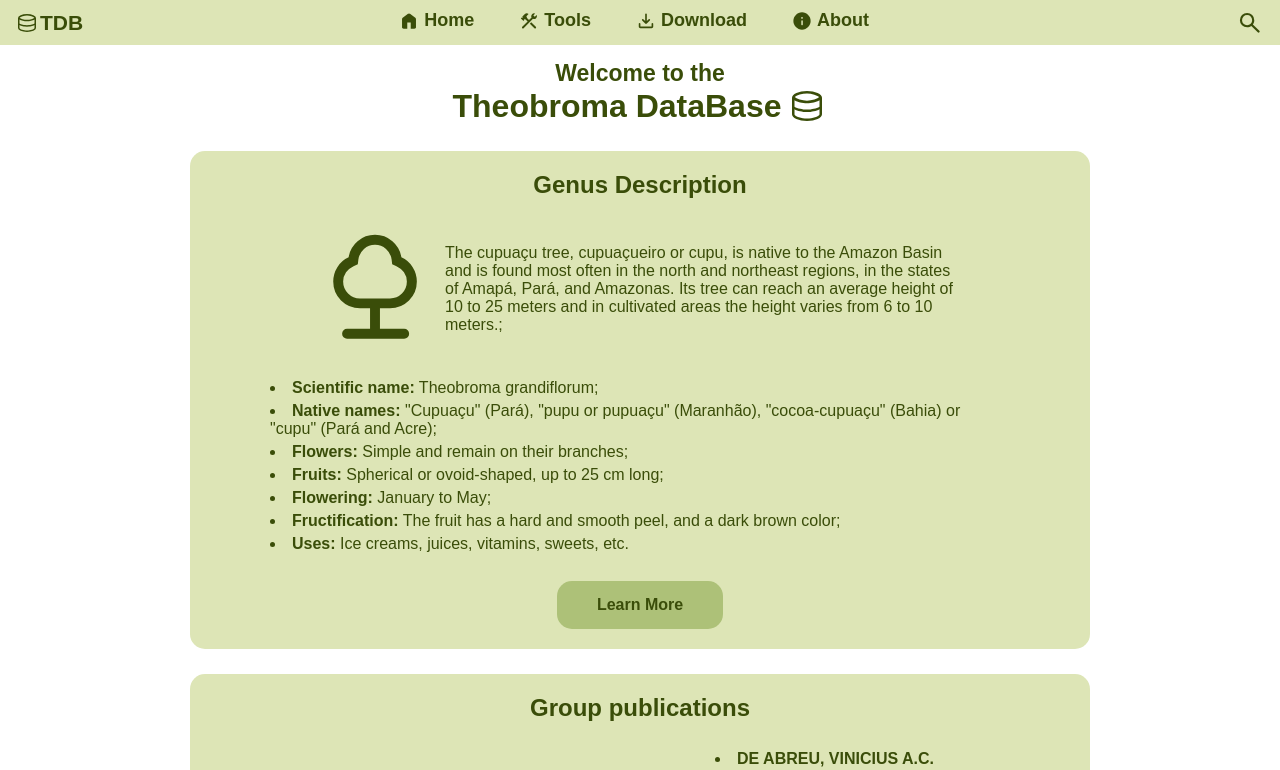
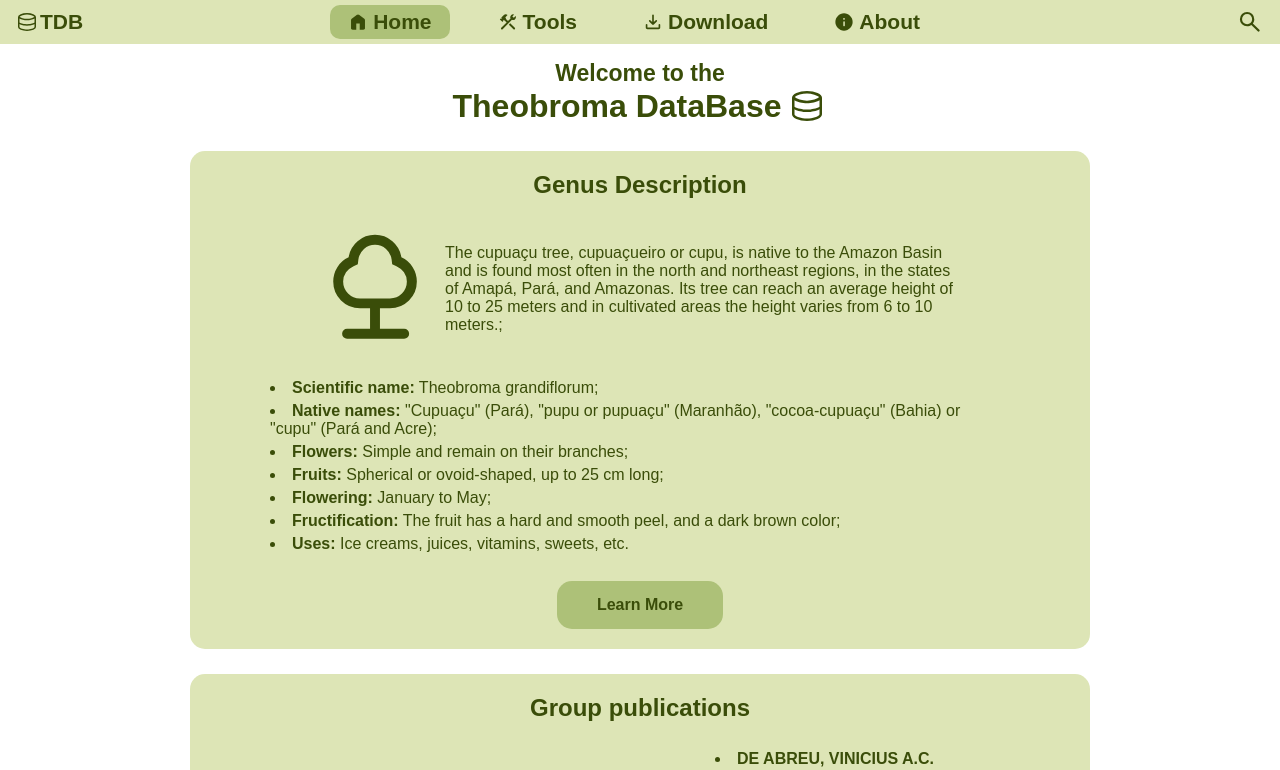
Before and after one commit to Cristiano-Monteiro/TDB-page, a React (Vite) app in the folder tdb-page/: page / in a window 1280 px wide. Shown: the top 770 px of the page. Built offline with nearby package versions, Linux system fonts and the light colour scheme.

Commit message:
Navbar update - May 27, 2023

```diff
--- a/tdb-page/src/TdbPageComponents/GlobalStyles.css
+++ b/tdb-page/src/TdbPageComponents/GlobalStyles.css
@@ -21,6 +21,11 @@
 
 body{
   font-size: 1.6rem;
-  width: 100vw;
+  width: 100%;
   height: 100vh;
+  padding-top: 4.5rem;
 }
+
+li a.active{
+  background-color: var(--color-bttn);
+}
--- a/tdb-page/src/TdbPageComponents/PageSections/Navbar/Navbar.module.css
+++ b/tdb-page/src/TdbPageComponents/PageSections/Navbar/Navbar.module.css
@@ -7,6 +7,10 @@
   justify-content: space-between;
   padding: 0 1.5rem;
   gap: 1rem;
+  border-bottom: 1px solid var(--white);
+  position: fixed;
+  top: 0;
+  z-index: 3;
 }
 
 .tdbLogo{
@@ -30,29 +34,30 @@
 }
 
 .navbarTools{
-  position: absolute;
-  left: 0;
   width: 100%;
   height: calc(100% - 4.5rem);
+  position: fixed;
+  left: -100vw;
   top: 4.5rem;
   display: flex;
   align-items: center;
   justify-content: center;
   flex-direction: column;
   background-color: #C6CF9A;
-  gap: 4.5rem;
+  gap: 1.5rem;
   font-size: 2.5rem;
   font-weight: bold;
-
-  transition: transform .4s ease;
-  transform: translateX(-100vw);
-
+  transition: left .4s ease;
   list-style: none;
 }
 
 .navbarTools li{
   position: relative;
+  border-top: 2px solid transparent;
   border-bottom: 2px solid transparent;
+  display: flex;
+  justify-content: center;
+  width: 100%;
 }
 
 .navbarTools li a{
@@ -60,39 +65,30 @@
   display: flex;
   align-items: center;
   gap: .5rem;
-  border-radius: 2rem;
-  padding: .2rem 0;
+  border-radius: 1rem;
+  justify-content: center;
+  width: 80%;
+  max-width: 35rem;
+  height: 6rem;
 }
-
 
 .toolsBttn{
   color: var(--secondary-color);
   display: flex;
   align-items: center;
+  justify-content: center;
   gap: .5rem;
-  border-radius: 2rem;
+  border-radius: 1.3rem;
   padding: .2rem 0;
   cursor: pointer;
+  width: 80%;
+  max-width: 35rem;
+  height: 6rem;
 }
 
 .navbarTools li a img,
 .toolsBttn img{
-  width: 2.8rem;
-}
-
-.navbarTools li::after{
-  content: '';
-  display: flex;
-  margin: auto;
-  width: 0%;
-  height: .15rem;
-  background-color: var(--secondary-color);
-  border-radius: 5rem;
-  transition: width .3s;
-}
-
-.navbarTools li:hover::after{
-  width: 100%;
+  width: 2.6rem;
 }
 
 .dropDown{
@@ -103,9 +99,9 @@
   justify-content: center;
   gap: 2rem;
   top: 100%;
-  left: -7.5rem;
   font-size: 2.5rem;
-  width: 25rem;
+  width: 80%;
+  max-width: 35rem;
   background-color: var(--main-color);
   border-radius: 1.5rem;
   padding: 2rem;
@@ -113,34 +109,17 @@
   display: none;
 }
 
-.dropDown span{
+.dropDown a{
   display: flex;
   align-items: center;
   justify-content: center;
   gap: .5rem;
-  padding: 0 0 .5rem;
   position: relative;
 }
 
-.dropDown span img{
+.dropDown a img{
   width: 2rem;
   height: 2rem;
-}
-
-.dropDown span::after{
-  content: '';
-  display: flex;
-  width: 0%;
-  height: .2rem;
-  background-color: var(--secondary-color);
-  border-radius: 5rem;
-  transition: width .3s;
-  position: absolute;
-  bottom: 0;
-}
-
-.dropDown span:hover::after{
-  width: 100%;
 }
 
 .navbarTools li:hover > .dropDown{
@@ -190,27 +169,41 @@
 @media screen and (min-width: 1024px) {
   .navbarTools{
     width: max-content;
-    height: 7rem;
+    height: 4.5rem;
     background-color: transparent;
     transform: translateX(0vw) !important;
     position: static;
     flex-direction: row;
-    font-size: 1.8rem;
+    font-size: 2.1rem;
+    gap: 3rem;
+    padding: 0 1rem;
+  }
+
+  .navbarTools li a,
+  .toolsBttn{
+    width: auto;
+    height: auto;
+    padding: .5rem 1.8rem;
   }
 
   .navbarTools li a img,
   .toolsBttn img{
     width: 2rem;
+    height: 2rem;
   }
 
   .dropDown{
-    width: 13rem;
-    left: -2.9rem;
-    font-size: 1.8rem;
+    width: 20rem;
+    font-size: 2.1rem;
     border-radius: 0 0 1.5rem 1.5rem;
     padding: 1rem;
     gap: .9rem;
     border-bottom: 1px solid var(--white);
+    text-align: center;
+  }
+
+  .dropDown a{
+    line-height: 1rem;
   }
 
   .menuIcon{
--- a/tdb-page/src/TdbPageComponents/PageSections/Navbar/Navbar.tsx
+++ b/tdb-page/src/TdbPageComponents/PageSections/Navbar/Navbar.tsx
@@ -1,6 +1,6 @@
 import { useState, useRef, useEffect } from 'react';
 
-import { Link } from 'react-router-dom';
+import { Link, NavLink } from 'react-router-dom';
 
 import styles from './Navbar.module.css';
 
@@ -36,7 +36,7 @@ export default function Navbar() {
 
     if(openMenu){
       if(navbarTools.current){
-        navbarTools.current.style.transform = 'translateX(0)';
+        navbarTools.current.style.left = '0vw';
       };
       if(menuBar1.current && menuBar2.current && menuBar3.current){
         menuBar1.current.style.transform = 'rotateZ(45deg)';
@@ -45,7 +45,7 @@ export default function Navbar() {
       };
     } else {
       if(navbarTools.current){
-        navbarTools.current.style.transform = 'translateX(-100vw)';
+        navbarTools.current.style.left = '-100vw';
       };
       if(menuBar1.current && menuBar2.current && menuBar3.current){
         menuBar1.current.style.transform = 'rotateZ(0deg) translateY(-.9rem)';
@@ -57,26 +57,23 @@ export default function Navbar() {
 
   return (
     <nav className={styles.navbar}>
-
       <div className={styles.menuIcon} onClick={() => handleMobileMenu()}>
         <div className={styles.menuBar1} ref={menuBar1}></div>
         <div className={styles.menuBar2} ref={menuBar2}></div>
         <div className={styles.menuBar3} ref={menuBar3}></div>
       </div>
-
-      <Link to='/' className={styles.tdbLogo}>
+      <NavLink to='/' className={styles.tdbLogo}>
         <figure>
           <img src={DatabaseIcon} alt="Ícone do Theobroma DataBase" />
         </figure>
         <h2>TDB</h2>
-      </Link>
-
+      </NavLink>
       <ul className={styles.navbarTools} ref={navbarTools}>
         <li>
-          <Link to="/">
+          <NavLink to="/">
             <img src={HomeIcon} alt="Ícone de início" />
             Home
-          </Link>
+          </NavLink>
         </li>
         <li>
           <span className={styles.toolsBttn}>
@@ -84,40 +81,34 @@ export default function Navbar() {
             Tools
           </span>
           <div className={styles.dropDown}>
-            <Link to="/blast">
-              <span>
-                <img src={BlastIcon} alt="BLAST tool icon " />
-                BLAST
-              </span>
-            </Link>
-            <Link to="/jbrowse">
-              <span>
-                <img src={GeneticIcon} alt="JBROWSE tool icon" />
-                JBROWSE
-              </span>
-            </Link>
+            <NavLink to="/blast">
+              <img src={BlastIcon} alt="BLAST tool icon " />
+              BLAST
+            </NavLink>
+            <NavLink to="/jbrowse">
+              <img src={GeneticIcon} alt="JBROWSE tool icon" />
+              JBROWSE
+            </NavLink>
           </div>
         </li>
         <li>
-          <Link to="/download">
+          <NavLink to="/download">
             <img src={DownloadIcon} alt="Ícone de download" />
             Download
-          </Link>
+          </NavLink>
         </li>
         <li>
-          <Link to="/about">
+          <NavLink to="/about">
             <img src={InfoIcon} alt="Ícone de informações" />
             About
-          </Link>
+          </NavLink>
         </li>
       </ul>
-
       <div className={styles.searchBttn}>
         <figure>
           <img src={SearchIcon} alt="Ícone de Pesquisa" />
         </figure>
       </div>
-
     </nav>
   );
 };
--- a/tdb-page/src/TdbPageComponents/Pages/Home/Home.module.css
+++ b/tdb-page/src/TdbPageComponents/Pages/Home/Home.module.css
@@ -152,7 +152,7 @@
     align-items: center;
 }
 
-.lastPapers figure{
+.lastPapers .title figure{
     width: 4rem;
     height: 4rem;
     position: relative;
@@ -160,7 +160,7 @@
     top: .5rem;
 }
 
-.lastPapers figure img{
+.lastPapers .title figure img{
     width: 100%;
     position: absolute;
 }
```
